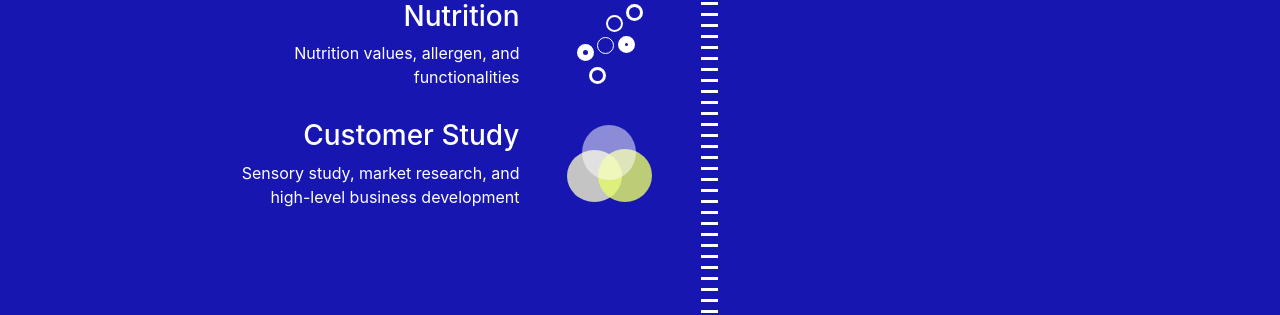
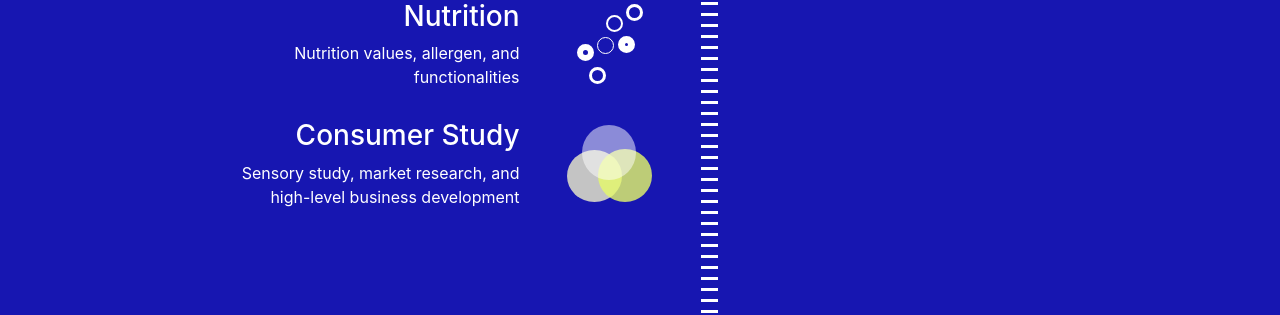
Before and after one commit to nutriolab/nutriolab.github.io, a Jekyll site: the page built from content/index.md, in a window 1280 px wide and 900 px high, scrolled down 3980 px. Shown: the part 142-457 px from the top of the window. Built offline with Jekyll 4.4.1, drawn with Linux system fonts in a browser that asks for light colours; some of the changed text lies outside the part shown.

Commit message:
Fix wording

```diff
--- a/_layouts/index.html
+++ b/_layouts/index.html
@@ -151,7 +151,7 @@ assets_js:
             <div class='text order-1 order-md-0 col-12 col-md-9'>
               <div class='title'>
                 <h3>
-                  Customer Study
+                  Consumer Study
                 </h3>
               </div>
               <div class='description'>
@@ -177,7 +177,7 @@ assets_js:
   <div class='line-end'>
     {% include svg/section_four/line-end.svg %}
   </div>
-  <div class='cta'>consult with us</div>
+  <div class='cta'>check our services</div>
   <div class='top container'>
     <div class="row vp-container align-items-center justify-content-center">
       <div class='text-container'>
```
